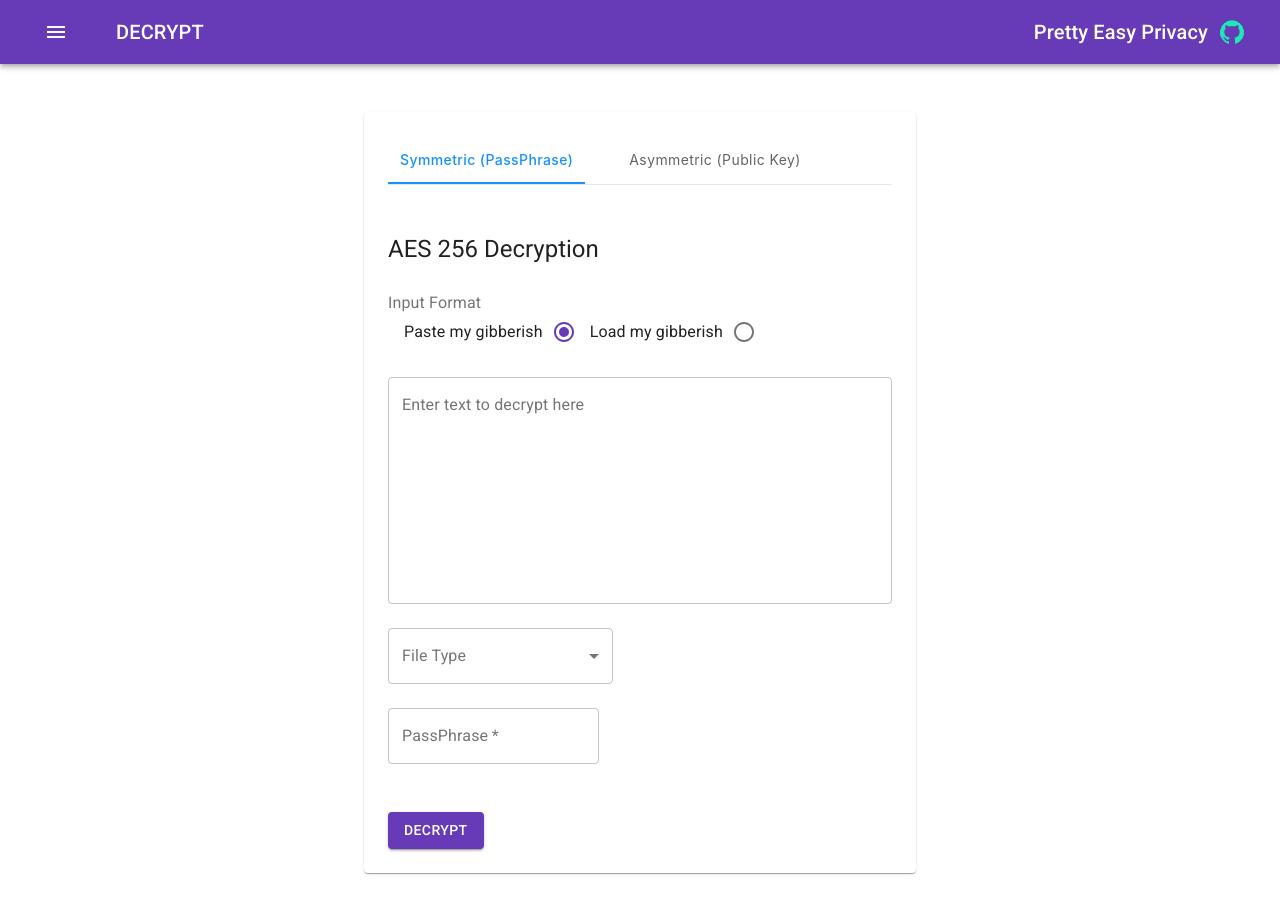
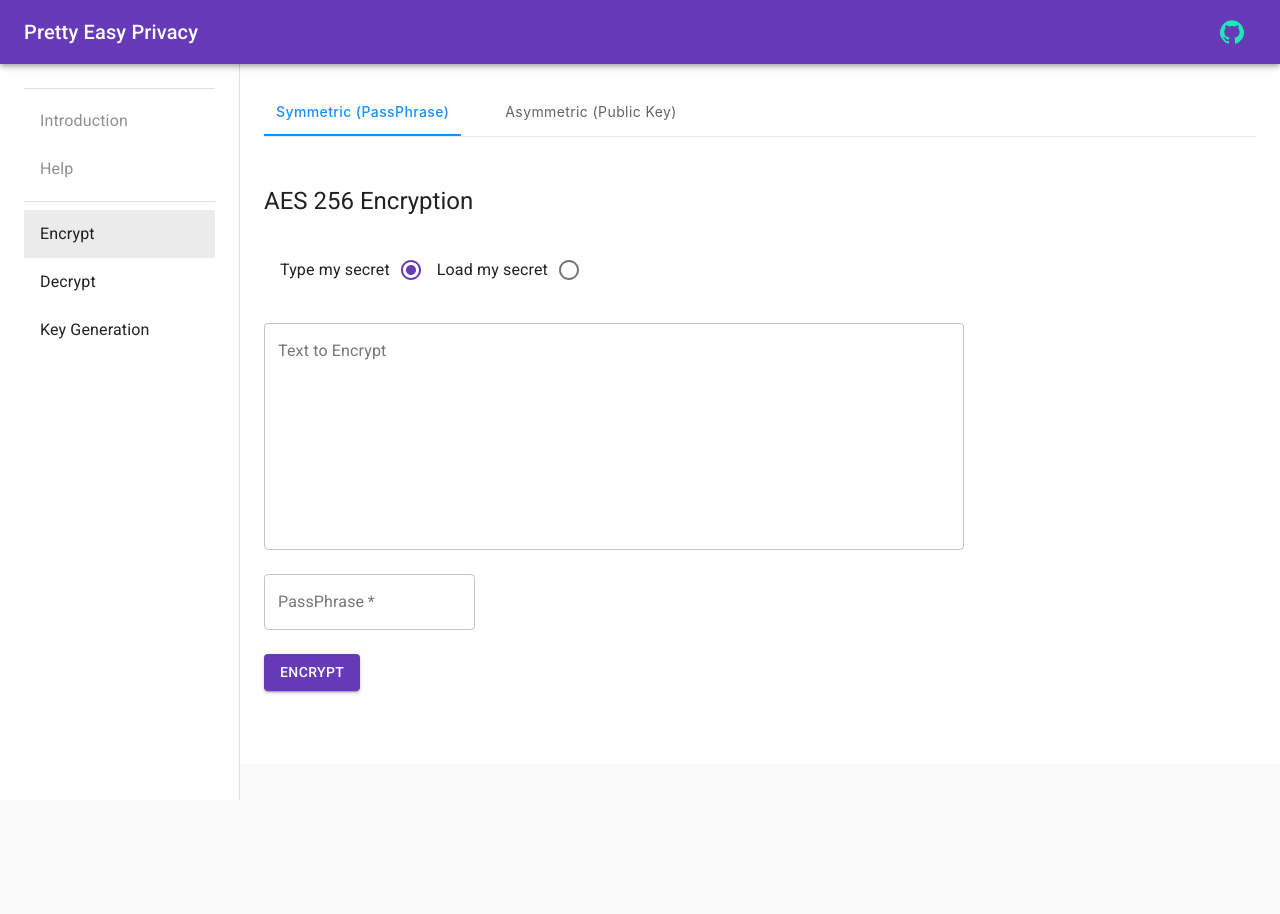
Before and after one commit to smhaley/pretty_easy_privacy, a React (Create React App) app: page / in a window 1280 px wide. Shown: the top 914 px of the page. After the commit the page ends 800 px from the top, so only its background shows below. Built offline with nearby package versions, Linux system fonts and the light colour scheme.

Commit message:
Switch to Resp drawer

```diff
--- a/src/App.js
+++ b/src/App.js
@@ -1,74 +1,222 @@
+
 import React, {useState} from "react";
-import NavBar from "./components/NavBar";
 import Encrypt from "./components/encrypt/Encrypt";
 import Decrypt from "./components/decrypt/Decrypt";
+import KeyGen from "./components/key_gen/KeyGen";
+import PropTypes from "prop-types";
+import AppBar from "@material-ui/core/AppBar";
+import CssBaseline from "@material-ui/core/CssBaseline";
+import Divider from "@material-ui/core/Divider";
+import Drawer from "@material-ui/core/Drawer";
+import Hidden from "@material-ui/core/Hidden";
+import IconButton from "@material-ui/core/IconButton";
+import List from "@material-ui/core/List";
+import ListItem from "@material-ui/core/ListItem";
+import ListItemIcon from "@material-ui/core/ListItemIcon";
+import ListItemText from "@material-ui/core/ListItemText";
+import MenuIcon from "@material-ui/icons/Menu";
+import Toolbar from "@material-ui/core/Toolbar";
+import Typography from "@material-ui/core/Typography";
+import { makeStyles, useTheme } from "@material-ui/core/styles";
+import Paper from "@material-ui/core/Paper";
 import { Container } from "@material-ui/core";
-import { makeStyles } from "@material-ui/core/styles";
-import KeyGen from "./components/key_gen/KeyGen";
-import Paper from "@material-ui/core/Paper";
-import "./App.css";
+import GitHubIcon from "@material-ui/icons/GitHub";
+
+const drawerWidth = 240;
 
 const useStyles = makeStyles((theme) => ({
   root: {
-    "& > *": {
-      margin: theme.spacing(2),
-      color: "purple",
+    display: "flex",
+  },
+  titleBarIcons: {
+    marginLeft: 'auto'
+    // flex: 1,
+  },
+  drawer: {
+    zIndex: 0,
+    [theme.breakpoints.up("sm")]: {
+      width: drawerWidth,
+      flexShrink: 0,
     },
   },
-  alert: {
-    width: "95%",
-    paddingTop: "10px",
-    margin: "auto",
+  appBar: {
+    // position: "absolute",
+    marginLeft: drawerWidth,
+    [theme.breakpoints.up("md")]: {
+      zIndex: theme.zIndex.drawer + 1,
+    },
+  },
+  menuButton: {
+    marginRight: theme.spacing(2),
+    [theme.breakpoints.up("sm")]: {
+      display: "none",
+    },
+  },
+  // necessary for content to be below app bar
+  toolbar: theme.mixins.toolbar,
+  drawerPaper: {
+    width: drawerWidth,
+    padding: theme.spacing(3),
+  },
+  content: {
+    backgroundColor: "white",
+    flexGrow: 1,
+    padding: theme.spacing(3),
   },
 
   layout: {
-    width: 'auto',
+    maxWidth: "650px",
+    // marginTop:0,
     marginLeft: theme.spacing(2),
     marginRight: theme.spacing(2),
-    [theme.breakpoints.up(600 + theme.spacing(2) * 2)]: {
-      width: 600,
-      marginLeft: 'auto',
-      marginRight: 'auto',
-    },
+    // [theme.breakpoints.up(600 + theme.spacing(2) * 2)]: {
+    //   width: 600,
+    //   marginLeft: "auto",
+    //   marginRight: "auto",
+    // },
   },
   paper: {
-    // backgroundColor:'#fafffd',//'#f8f5fc',
-    marginTop: theme.spacing(3),
+    // backgroundColor:'blue',//'#f8f5fc',
+    // marginTop: theme.spacing(3),
     marginBottom: theme.spacing(3),
-    padding: theme.spacing(2),
+    // padding: theme.spacing(2),
     [theme.breakpoints.up(600 + theme.spacing(3) * 2)]: {
-      marginTop: theme.spacing(6),
+      // marginTop: theme.spacing(6),
       marginBottom: theme.spacing(6),
-      padding: theme.spacing(3),
+      // padding: theme.spacing(3),
     },
   },
 }));
 
-const App = () => {
+function App(props) {
+  const { window } = props;
   const classes = useStyles();
-
-  const [menuState, setMenuState] = useState(2);
+  const theme = useTheme();
+  const [mobileOpen, setMobileOpen] = React.useState(false);
+  const [menuState, setMenuState] = useState(3);
 
   let state;
-  if (menuState === 1) {
+  if (menuState === 3) {
     state = <Encrypt />;
-  } else if (menuState === 2) {
+  } else if (menuState === 4) {
     state = <Decrypt />;
-  } else if (menuState === 3) {
+  } else if (menuState === 5) {
     state = <KeyGen />;
   }
 
-  return (
+  const handleDrawerToggle = () => {
+    setMobileOpen(!mobileOpen);
+  };
+
+  let pages1 = {
+    Introduction: 1,
+    Help: 2,
+  };
+  let pages2 = { Encrypt: 3, Decrypt: 4, "Key Generation": 5 };
+
+  const drawer = (
     <div>
-      <NavBar setMenuState={setMenuState} appState={menuState}/>
-
-      <Container className={classes.layout}>
-        <Paper className={classes.paper}>
-          {state}
-          </Paper>
-      </Container>
+      <div className={classes.toolbar} />
+      <Divider />
+      <List>
+        {["Introduction", "Help"].map((text, index) => (
+          <ListItem
+            button
+            key={text}
+            selected={pages1[text]===menuState}
+            disabled={true}
+            onClick={() => setMenuState(pages1[text])}
+          >
+            <ListItemText primary={text} />
+          </ListItem>
+        ))}
+      </List>
+      <Divider />
+      <List>
+        {Object.keys(pages2).map((text, index) => (
+          <ListItem
+            button
+            selected={pages2[text]===menuState}
+            value={pages2[text]}
+            key={text}
+            onClick={() => setMenuState(pages2[text])}
+          >
+            <ListItemText primary={text} />
+          </ListItem>
+        ))}
+      </List>
     </div>
   );
-};
+
+  const container =
+    window !== undefined ? () => window().document.body : undefined;
+
+  return (
+    <div className={classes.root}>
+      <CssBaseline />
+      <AppBar position="fixed" className={classes.appBar}>
+        <Toolbar>
+          <IconButton
+            color="inherit"
+            aria-label="open drawer"
+            edge="start"
+            onClick={handleDrawerToggle}
+            className={classes.menuButton}
+          >
+            <MenuIcon />
+          </IconButton>
+          <Typography variant="h6" noWrap>
+            Pretty Easy Privacy
+          </Typography>
+          <div className={classes.titleBarIcons}>
+          <IconButton  aria-label="github.com" onClick={() => window.open('https://shawnh87.github.io/pretty_easy_privacy/')}>
+            <GitHubIcon color="secondary" />
+          </IconButton>
+          </div>
+        </Toolbar>
+      </AppBar>
+      <nav className={classes.drawer} aria-label="mailbox folders">
+        {/* The implementation can be swapped with js to avoid SEO duplication of links. */}
+        <Hidden smUp implementation="css">
+          <Drawer
+            container={container}
+            variant="temporary"
+            anchor={theme.direction === "rtl" ? "right" : "left"}
+            open={mobileOpen}
+            onClose={handleDrawerToggle}
+            classes={{
+              paper: classes.drawerPaper,
+            }}
+            ModalProps={{
+              keepMounted: true, // Better open performance on mobile.
+            }}
+          >
+            {drawer}
+          </Drawer>
+        </Hidden>
+        <Hidden xsDown implementation="css">
+          <Drawer
+            classes={{
+              paper: classes.drawerPaper,
+            }}
+            variant="permanent"
+            open
+          >
+            {drawer}
+          </Drawer>
+        </Hidden>
+      </nav>
+      <main className={classes.content}>
+        <div className={classes.toolbar} />
+        {/* <Paper className={classes.paper}>aaa</Paper> */}
+        {/* <Container className={classes.layout}> */}
+          <Paper className={classes.paper} elevation={0}>
+           {state}
+          </Paper>
+        {/* </Container> */}
+      </main>
+    </div>
+  );
+}
 
 export default App;
```
